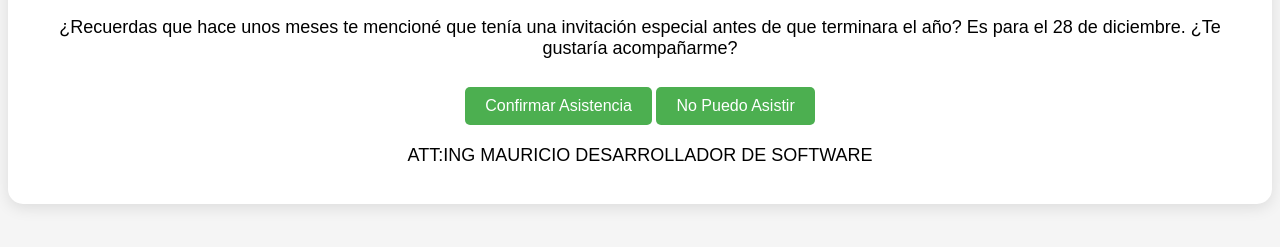
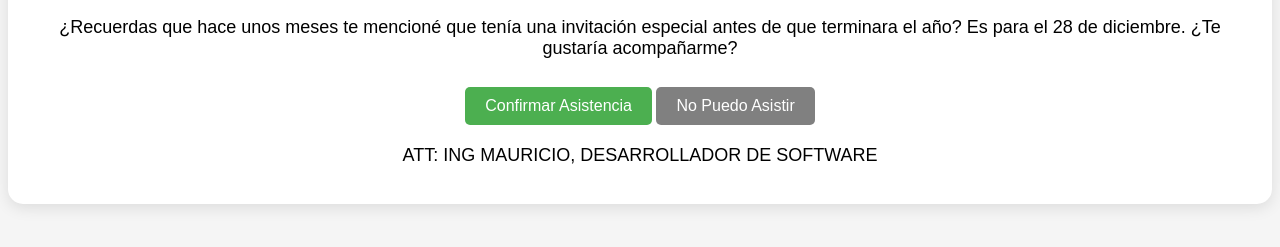
Before and after one commit to pantojamao/Invitacion, a plain HTML site: page index.html in a window 1280 px wide. Shown: the part 545-792 px from the top of the page. Drawn offline with Linux system fonts and the light colour scheme.

Commit message:
Update index.html

```diff
--- a/index.html
+++ b/index.html
@@ -54,6 +54,18 @@
         .btn:hover {
             background-color: #45a049;
         }
+        .btn-disabled {
+            display: inline-block;
+            margin-top: 10px;
+            padding: 10px 20px;
+            background-color: grey;
+            color: white;
+            border: none;
+            border-radius: 5px;
+            cursor: not-allowed;
+            font-size: 16px;
+            text-decoration: none;
+        }
         .image-container {
             margin-top: 20px;
         }
@@ -75,8 +87,8 @@
         <p class="message">Hola ING Yolanda Potosi,</p>
         <p class="message">¿Recuerdas que hace unos meses te mencioné que tenía una invitación especial antes de que terminara el año? Es para el 28 de diciembre. ¿Te gustaría acompañarme?</p>
         <a class="btn" href="https://wa.me/3142234168?text=¡Hola!%20Me%20encantaría%20acompañarte." target="_blank">Confirmar Asistencia</a>
-        <a class="btn" href="https://wa.me/3142234168?text=Gracias%20por%20la%20invitación,%20pero%20no%20puedo%20asistir." target="_blank">No Puedo Asistir</a>
-        <p class="message">ATT:ING MAURICIO  DESARROLLADOR DE SOFTWARE </p>
+        <a class="btn-disabled">No Puedo Asistir</a>
+        <p class="message">ATT: ING MAURICIO, DESARROLLADOR DE SOFTWARE</p>
     </div>
 </body>
 </html>
```
